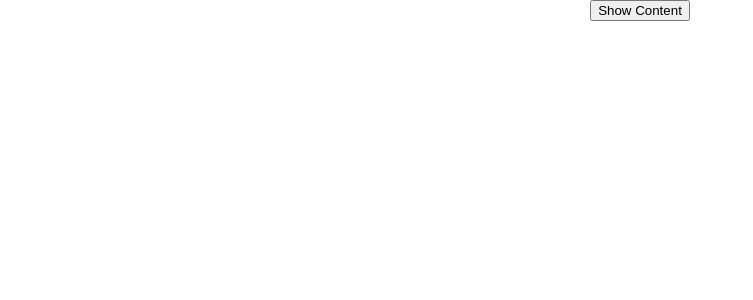
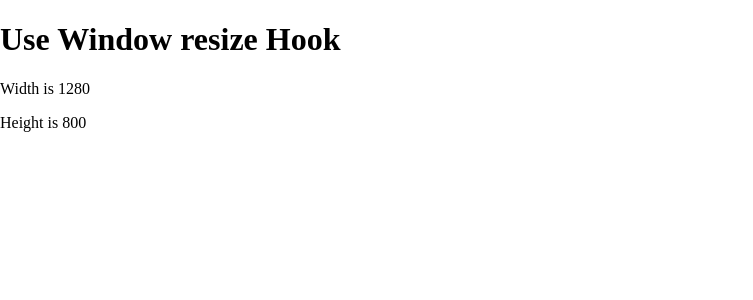
Before and after one commit to mmzhhhh/vue-25project, a Vue app: page / in a window 1280 px wide. Before the commit this address had no page. Shown: the top 300 px of the page, without its empty margins (0-753 px from the left). Built offline with nearby package versions, Linux system fonts and the light colour scheme; what oh-vue-icons would draw is missing.

Commit message:
added use-window-resize-vue project

```diff
--- a/src/App.vue
+++ b/src/App.vue
@@ -15,7 +15,8 @@
     <!-- <SearchAutocomplete /> -->
     <!-- <TicTactToe/> -->
     <!-- <UseFetchHookTest/> -->
-     <UseOnclickOutsideTest/>
+    <!-- <UseOnclickOutsideTest/> -->
+    <UseWindowResizeTest />
   </div>
 </template>
 
@@ -36,6 +37,7 @@ import SearchAutocomplete from "./components/search-autocomplete-with-api/index.
 import TicTactToe from "./components/tic-tact-toe/index.vue";
 import UseFetchHookTest from "./components/use-fetch/UseFetchHookTest.vue";
 import UseOnclickOutsideTest from "./components/use-outside-click-vue/text.vue";
+import UseWindowResizeTest from "./components/use-window-resize-vue/test.vue";
 </script>
 
 <style lang="scss" scoped></style>
--- /dev/null
+++ b/src/components/use-window-resize-vue/index.js
@@ -0,0 +1,25 @@
+import { onMounted, onUnmounted, ref } from "vue";
+export default function useWindowResize() {
+  const windowSize = ref({
+    width: 0,
+    height: 0,
+  });
+
+  function handleResize() {
+    windowSize.value = {
+      width: window.innerWidth,
+      height: window.innerHeight,
+    };
+  }
+
+  onMounted(()=>{
+    handleResize();
+    window.addEventListener("resize",handleResize)
+  })
+
+  onUnmounted(()=>{
+    window.removeEventListener("resize",handleResize);
+  })
+
+  return windowSize;
+}
--- /dev/null
+++ b/src/components/use-window-resize-vue/test.vue
@@ -0,0 +1,18 @@
+<template>
+  <div>
+    <h1>Use Window resize Hook</h1>
+    <p>Width is {{ width }}</p>
+    <p>Height is {{ height }}</p>
+  </div>
+</template>
+
+<script setup>
+import { computed } from "vue";
+import useWindowResize from "./index.js";
+
+const windowSize = useWindowResize();
+const width = computed(() => windowSize.value.width);
+const height = computed(() => windowSize.value.height);
+</script>
+
+<style lang="scss" scoped></style>
```
